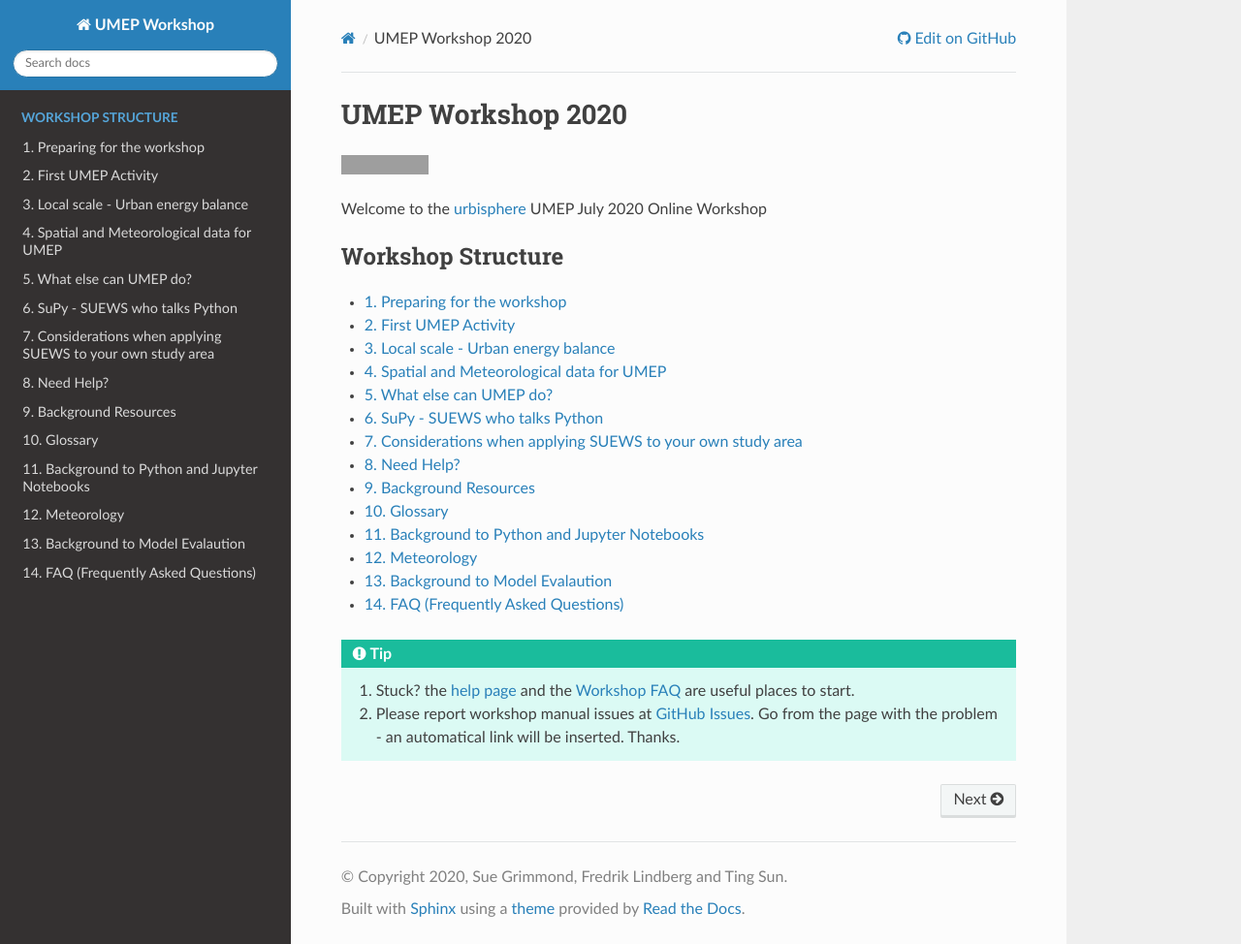
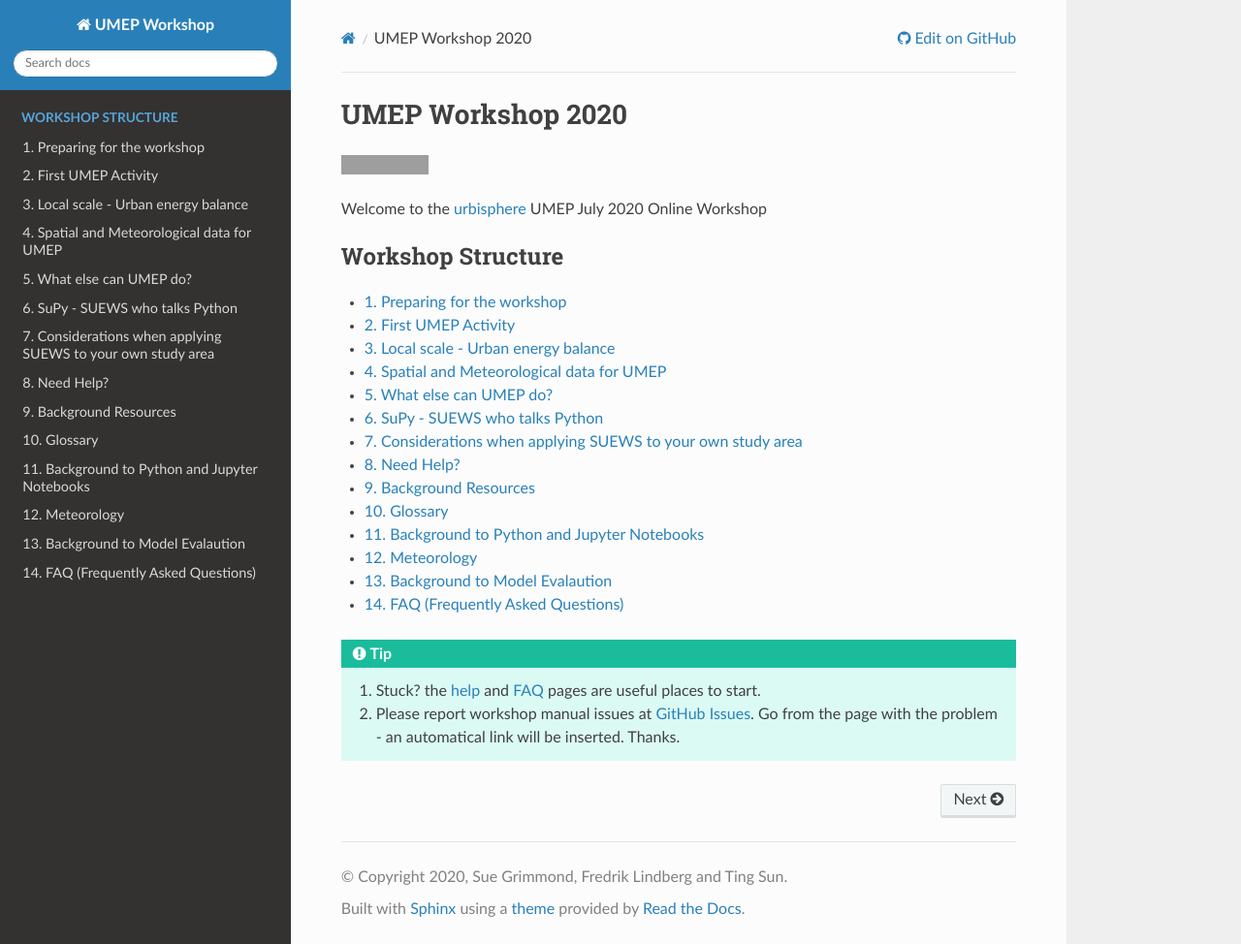
Before and after one commit to Urban-Meteorology-Reading/UMEP-Workshop, a Sphinx documentation site: the page built from source/index.rst, in a window 1280 px wide and 974 px high. Shown: the whole window at 97% size. Built offline with Sphinx 7.4.7 and the Read the Docs theme 2.0.0, drawn with Linux system fonts in a browser that asks for light colours; grey boxes are pictures that could not be loaded.

Commit message:
Update conf.py

```diff
--- a/source/conf.py
+++ b/source/conf.py
@@ -121,7 +121,7 @@ rst_epilog = r"""
 
     .. tip::
 
-      1. Stuck? the :ref:`help page <NeedHelp>` and the :ref:`Workshop FAQ <FAQ>` are useful places to start.
+      1. Stuck? the :ref:`help <NeedHelp>` and :ref:`FAQ <FAQ>` pages are useful places to start.
       2. Please report workshop manual issues at `GitHub Issues`_. Go from the page with the problem - an automatical link will be inserted. Thanks.
 """
 
```
